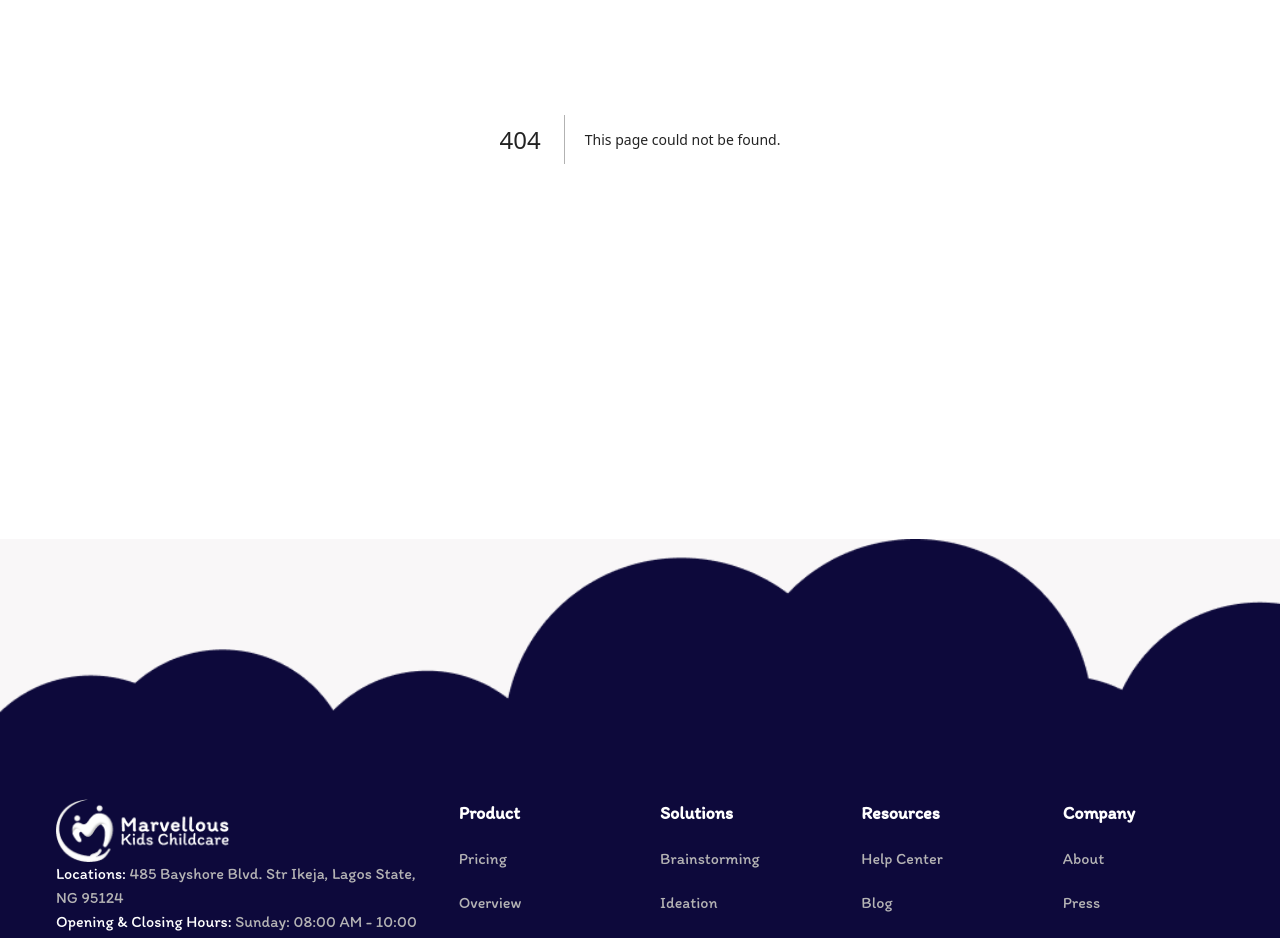
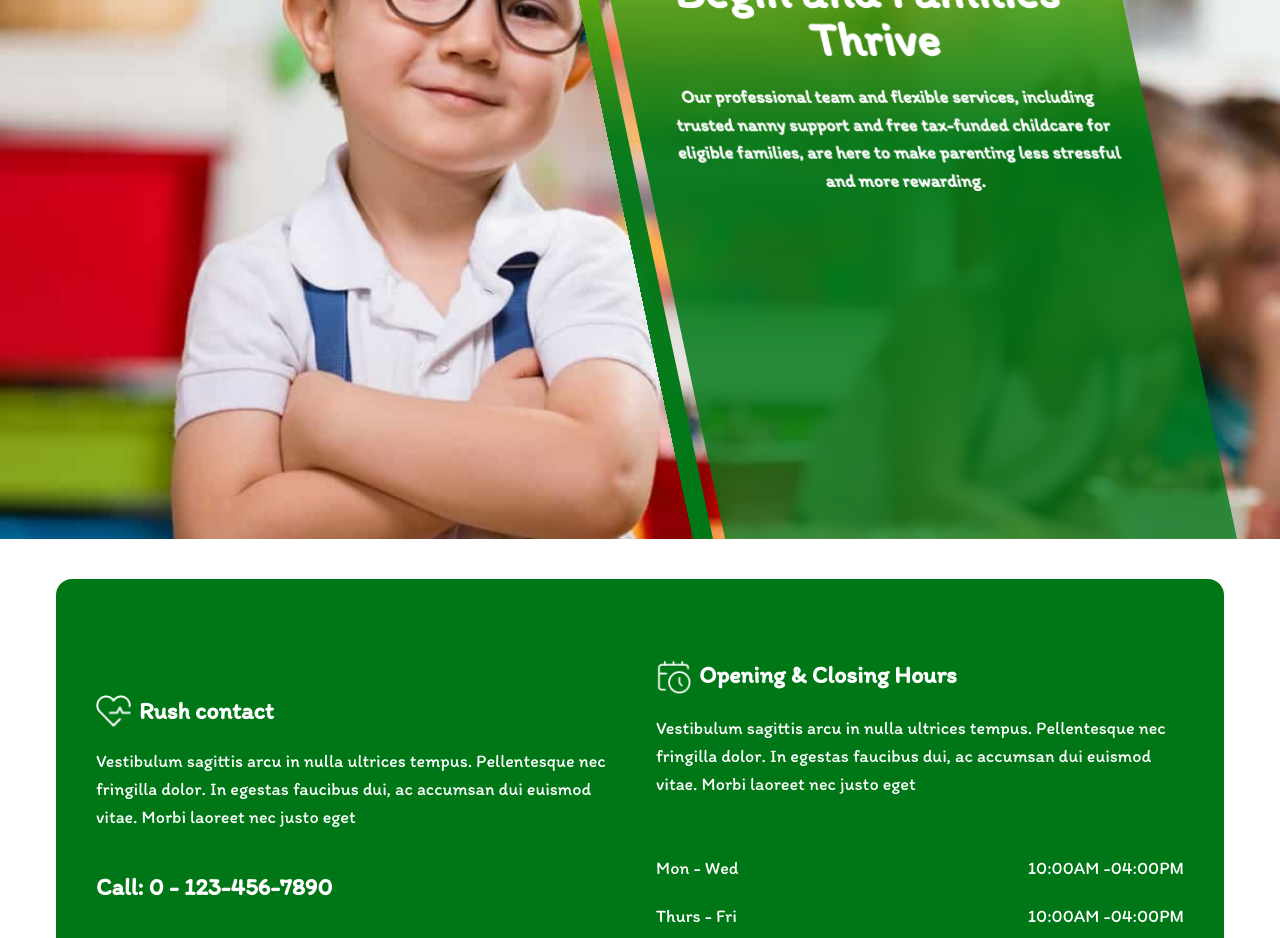
Before and after one commit to cycodedconcept/marvellouskids-ui, a Next.js app: page /why-us in a window 1280 px wide. Before the commit this address had no page. Shown: the part 348-1286 px from the top of the page. Built offline with nearby package versions, Linux system fonts and the light colour scheme.

Commit message:
Add Why Us page with content and layout for family support services

```diff
--- /dev/null
+++ b/app/why-us/page.tsx
@@ -0,0 +1,122 @@
+import AreaOfCare from "@/components/AreaOfCare";
+import Image from "next/image";
+
+const WhyUsPage = () => {
+	return (
+		<div>
+			<main className="bg-dreams-begin bg-no-repeat bg-cover h-screen flex justify-end md:px-32">
+				<div className="flex items-center flex-col text-center p-5 text-white md:w-[32rem] w-screen bg-gradient-to-t from-primary/75 via-primary/95 to-lemon/75 h-full inset-0 transform md:skew-x-12">
+					<h1 className="text-5xl font-extrabold pt-40 mb-5">Where Little Dreams Begin and Families Thrive</h1>
+
+					<p className="text-lg font-semibold">
+						Our professional team and flexible services, including trusted nanny support and free tax-funded childcare
+						for eligible families, are here to make parenting less stressful and more rewarding.
+					</p>
+
+					<div className="absolute hidden md:block -left-8 bottom-0 h-full w-[20px] bg-gradient-to-t from-primary via-primary/95 to-lemon transform  mt-5"></div>
+				</div>
+			</main>
+
+			{/* Opening and Closing Hours */}
+			<div className="md:px-14 px-5 py-10">
+				<div className="bg-primary text-white rounded-2xl p-10 flex md:flex-row flex-col items-center md:space-x-8 space-y-10">
+					<div>
+						<div className="flex space-x-2">
+							<Image src="/assets/heartbeat.png" width={35} height={35} alt="Heartbeat" />
+							<h3 className="text-2xl font-semibold">Rush contact</h3>
+						</div>
+
+						<p className="text-lg mt-5">
+							Vestibulum sagittis arcu in nulla ultrices tempus. Pellentesque nec fringilla dolor. In egestas faucibus
+							dui, ac accumsan dui euismod vitae. Morbi laoreet nec justo eget
+						</p>
+
+						<h2 className="text-2xl font-semibold mt-10">Call: 0 - 123-456-7890</h2>
+					</div>
+
+					<div>
+						<div className="flex space-x-2">
+							<Image src="/assets/calender.png" width={35} height={35} alt="Calender" />
+							<h3 className="text-2xl font-semibold">Opening & Closing Hours</h3>
+						</div>
+						<p className="text-lg mt-5">
+							Vestibulum sagittis arcu in nulla ultrices tempus. Pellentesque nec fringilla dolor. In egestas faucibus
+							dui, ac accumsan dui euismod vitae. Morbi laoreet nec justo eget
+						</p>
+
+						<div className="mt-14 flex flex-col space-y-5 text-lg">
+							<ul className="flex items-center justify-between">
+								<li>Mon - Wed</li>
+								<li>10:00AM -04:00PM</li>
+							</ul>
+
+							<ul className="flex items-center justify-between">
+								<li>Thurs - Fri</li>
+								<li>10:00AM -04:00PM</li>
+							</ul>
+
+							<ul className="flex items-center justify-between">
+								<li>Sat - Sun</li>
+								<li>10:00AM -04:00PM</li>
+							</ul>
+						</div>
+					</div>
+				</div>
+			</div>
+
+			{/* Our Story */}
+			<section className="relative flex md:flex-row flex-col items-center justify-between md:px-14 px-5 gap-10 pt-10 sm:pb-20">
+				<div
+					style={{ backgroundImage: "url('/assets/left-purple-design.png')" }}
+					className="absolute hidden md:block left-0 -top-10 bg-no-repeat bg-contain h-[700px] w-[500px] -z-10"
+				/>
+
+				<div className="w-full">
+					<h4 className="lg:text-2xl text-lg text-primary font-semibold">Our Story</h4>
+					<h1 className="lg:text-5xl text-4xl font-extrabold">What Our Patients Tell Others About Pretty-Health</h1>
+					<p className="mt-5">
+						Vestibulum sagittis arcu in nulla ultrices tempus. Pellentesque nec fringilla dolor. In egestas faucibus
+						dui, ac accumsan dui euismod vitae. Morbi laoreet nec justo eget placerat. Nullam vel augue quis sapien
+						feugiat ultricies. Pellentesque mollis tortor ut metus rutrum, a dapibus urna porta. Praesent scelerisque
+						libero at rutrum consequat.
+					</p>
+				</div>
+
+				<Image className="w-full" src="/assets/our-story.png" alt="Our Story" width={500} height={500} />
+			</section>
+
+			{/* Our Story */}
+			<section className="relative flex md:flex-row flex-col-reverse items-center justify-between md:px-14 px-5 gap-10 pt-10">
+				<div
+					style={{ backgroundImage: "url('/assets/right-purple-design.png')" }}
+					className="absolute hidden md:block right-0 -top-10 bg-no-repeat bg-contain h-[700px] w-[500px] -z-10"
+				/>
+
+				<Image className="w-full" src="/assets/our-story.png" alt="Our Story" width={500} height={500} />
+
+				<div className="w-full">
+					<h4 className="lg:text-2xl text-lg text-primary font-semibold">Our Story</h4>
+					<h1 className="lg:text-5xl text-4xl font-extrabold">What Our Patients Tell Others About Pretty-Health</h1>
+					<p className="mt-5">
+						Vestibulum sagittis arcu in nulla ultrices tempus. Pellentesque nec fringilla dolor. In egestas faucibus
+						dui, ac accumsan dui euismod vitae. Morbi laoreet nec justo eget placerat. Nullam vel augue quis sapien
+						feugiat ultricies. Pellentesque mollis tortor ut metus rutrum, a dapibus urna porta. Praesent scelerisque
+						libero at rutrum consequat.
+					</p>
+				</div>
+			</section>
+
+			{/* Cloud Design */}
+			<div
+				className="lg:h-[17rem] md:h-[10rem] h-[8rem] bg-contain bg-no-repeat"
+				style={{ backgroundImage: "url('/assets/special-care-cloud.png')" }}
+			/>
+
+			<section className="mb-14">
+				<AreaOfCare />
+			</section>
+		</div>
+	);
+};
+
+export default WhyUsPage;
```
